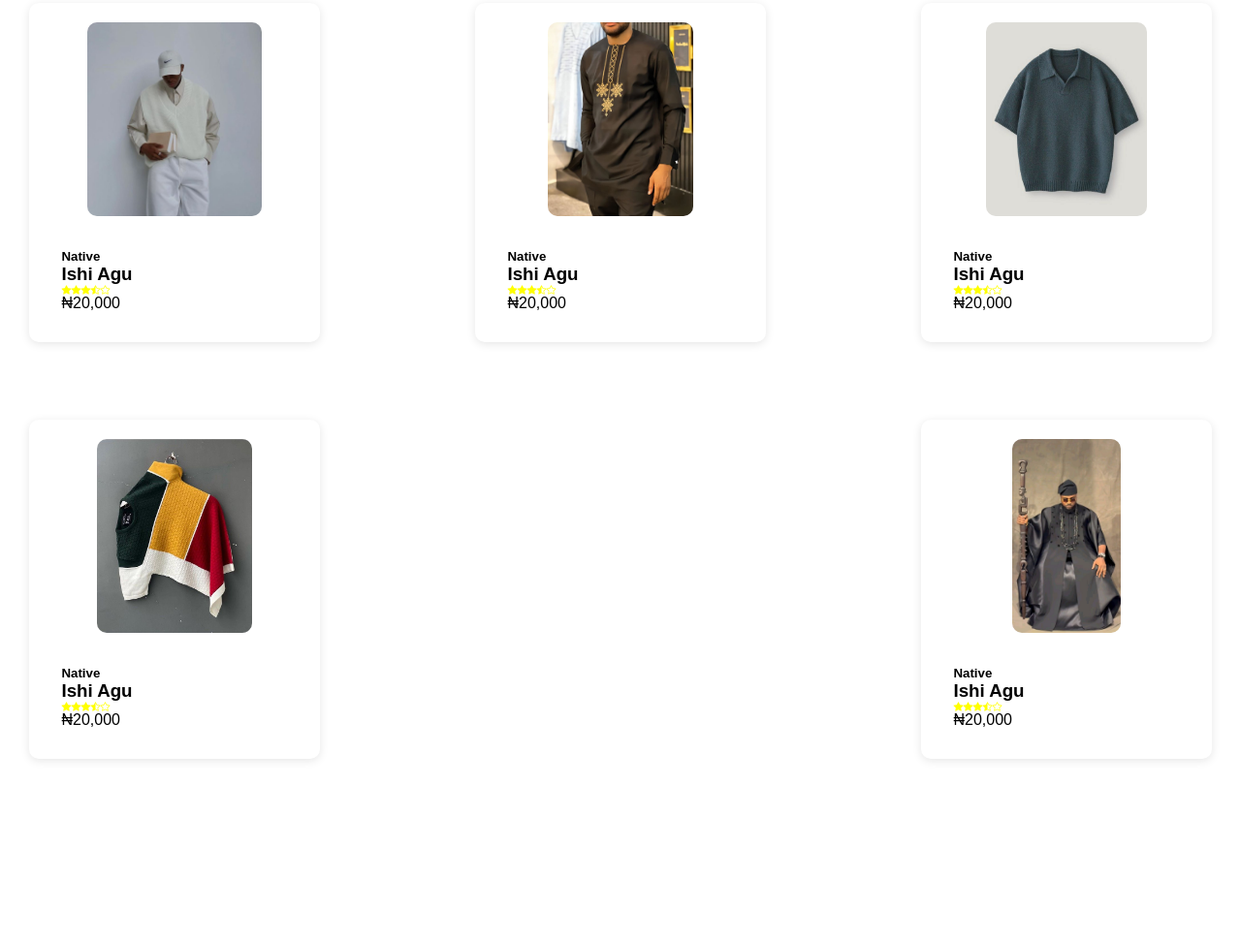
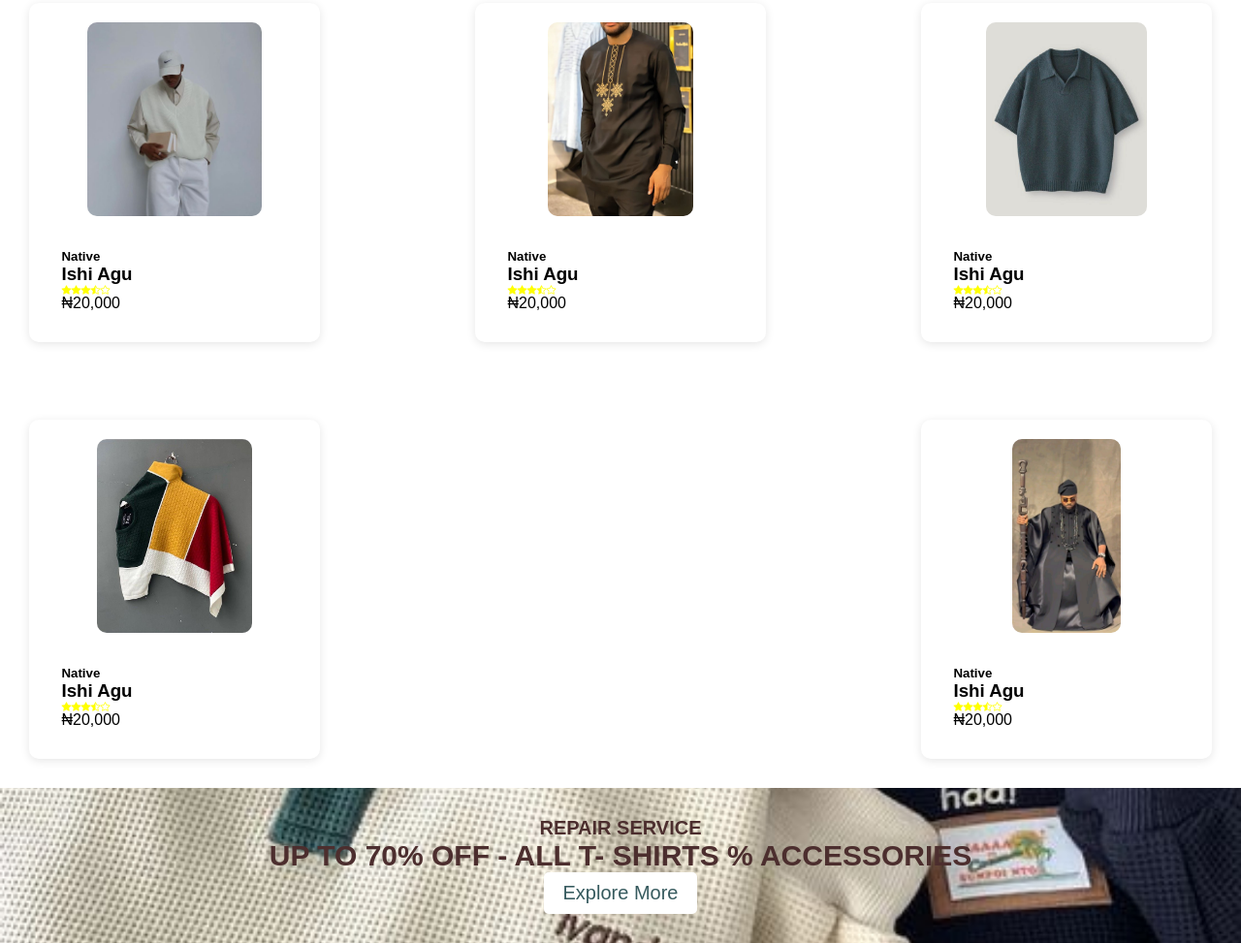
Before and after one commit to Fidelis123/Blaze.shop, a plain HTML site: page blaze.html in a window 1280 px wide. Shown: the part 2130-3103 px from the top of the page at 97% size. Before the commit the page ends 2943 px from the top, so only its background shows below. Drawn offline with nearby package versions, Linux system fonts and the light colour scheme.

Commit message:
herosection commit

```diff
--- a/blaze.css
+++ b/blaze.css
@@ -5,6 +5,7 @@
         button{
             cursor: pointer;
         }
+
         header{
             position: fixed;
             top: 0;
@@ -208,6 +209,65 @@
             border-radius: 10px;
             margin-bottom: 20px;
         }
+        .featured-products:hover{
+            box-shadow: 0 4px 20px rgba(0, 0, 0, 0.2);
+            transform: translateY(-5px);
+            transition: all 0.3s ease;
+        }
+        .herosection{
+            display: flex;
+            justify-content: center;
+            align-items: center;
+            height: 20vh;
+            background-image: url(images/4e383d5c-7eb5-4276-b635-c5e500225c24.jpg);
+            background-size: cover;
+            background-position: center;
+            text-transform: uppercase;
+            color: rgb(76, 46, 46);
+        }
+        .hero-section::before{
+            content: '';
+            position: absolute;
+            top: 0;
+            left: 0;
+            width: 100%;
+            height: 100%;
+            background-color: rgb(54, 90, 94);
+
+        }
+        .herocontent{
+            display: flex;
+            flex-direction: column;
+            justify-content: center;
+            align-items: center;
+            text-align: center;
+            z-index: 1;
+        }
+        .herocontent h5{
+            font-size: 20px;
+            /* color: #fff; */
+            text-align: center;
+            z-index: 1;
+        }
+        .herocontent h3{
+            font-size: 30px;
+            text-align: center;
+            z-index: 1;
+        }
+        .herocontent button{
+            background-color: #fff;
+            color: rgb(54, 90, 94);
+            border: none;
+            border-radius: 5px;
+            padding: 10px 20px;
+            font-size: 20px;
+            justify-content: center;
+        }
+        .herocontent button:hover{
+            cursor: pointer;
+            color: white;
+            background-color: lightseagreen;
+        }
 
 
 
--- a/blaze.html
+++ b/blaze.html
@@ -207,10 +207,18 @@
             </div>
 
         </div>
+    </section>
+
+    <section class="herosection">
+        <div class="herocontent">
+            <h5>Repair service</h5>
+            <h3>Up to 70% off - All T- shirts % accessories</h3>
+            <button>Explore More</button>
+        </div>
+    </section>
 
 
 
-    </section>
     <style>
     @media (max-width: 768px) {
         .Container {
```
